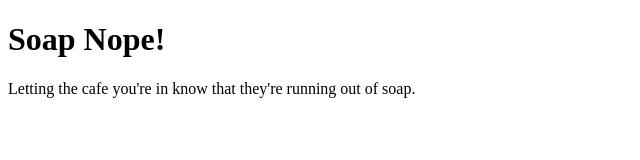
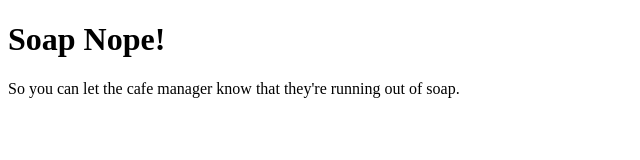
Before and after one commit to JoshHarrington/soapnope, a plain HTML site: page index.html in a window 1280 px wide. Shown: the whole page, without its empty margins (0-640 px from the left). Drawn offline with Linux system fonts and the light colour scheme.

Commit message:
grammar fix

```diff
--- a/index.html
+++ b/index.html
@@ -2,6 +2,6 @@
 <html>
 	<body>
 		<h1>Soap Nope!</h1>
-		<p>Letting the cafe you're in know that they're running out of soap.</p>
+		<p>So you can let the cafe manager know that they're running out of soap.</p>
 	</body>
 </html>
```
